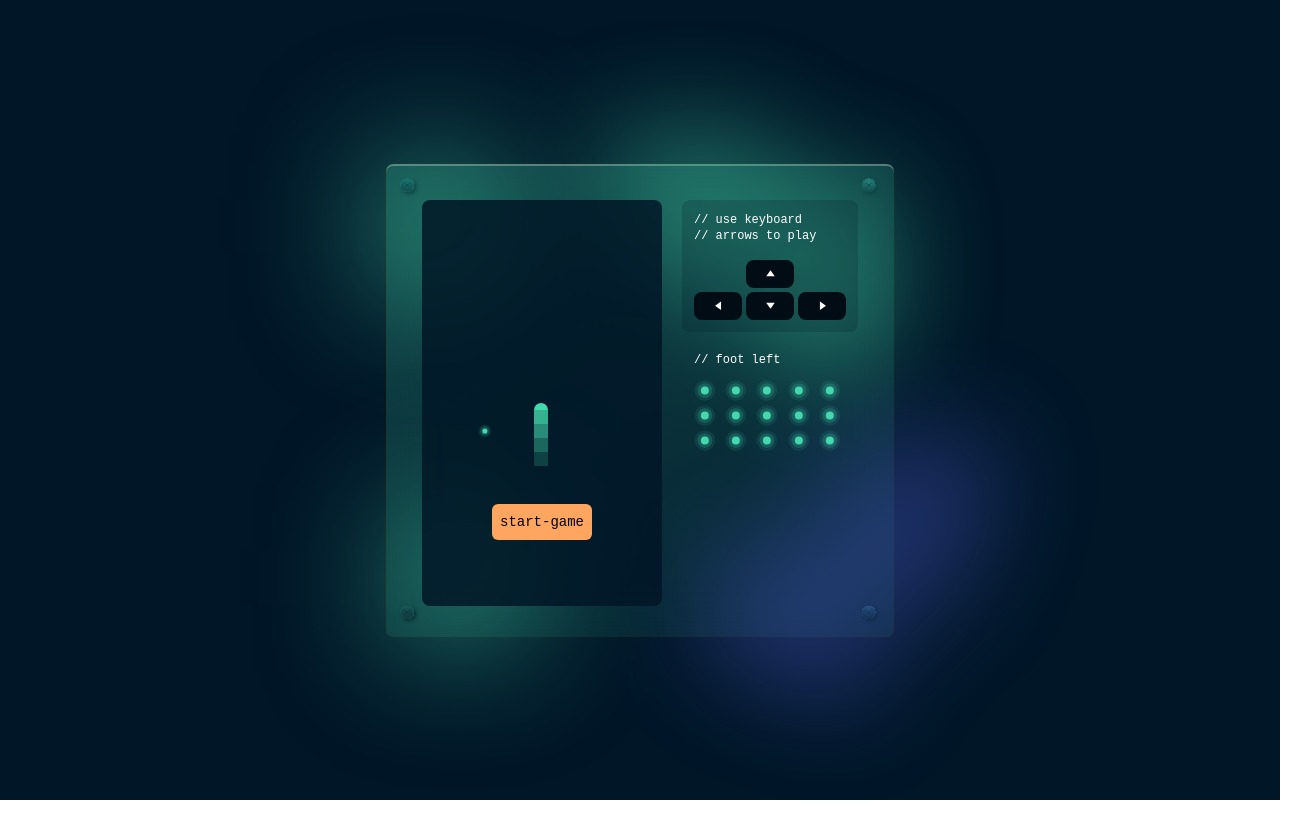
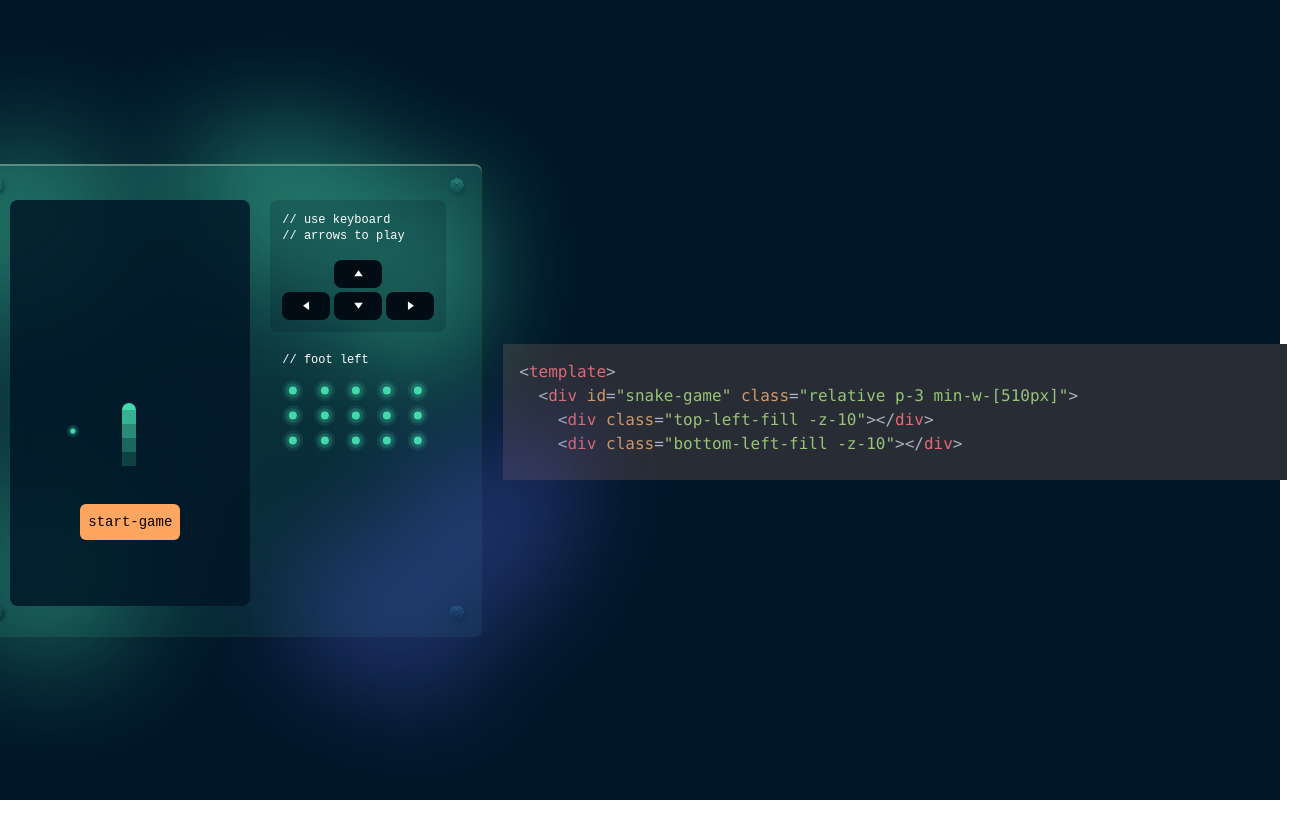
Before and after one commit to AbhiramKrishnaM/Snake-Game, a Vue app: page / in a window 1280 px wide. Shown: the whole page, 1307 px wide, since content can reach past the window. Built offline with nearby package versions, Linux system fonts and the light colour scheme.

Commit message:
code view

```diff
--- a/package.json
+++ b/package.json
@@ -9,6 +9,7 @@
     "preview": "vite preview"
   },
   "dependencies": {
+    "highlight.js": "^11.10.0",
     "vue": "^3.5.9"
   },
   "devDependencies": {
--- a/src/App.vue
+++ b/src/App.vue
@@ -1,11 +1,14 @@
 <template>
   <h1
-    class="text-7xl w-screen h-screen bg-theme-main text-white-gradient-01 flex items-center justify-center"
+    class="w-screen h-screen bg-theme-main text-white-gradient-01 flex items-center justify-center"
   >
     <SnakeGame />
+
+    <CodeSnippet />
   </h1>
 </template>
 
 <script setup>
 import SnakeGame from "./component/snakegame.vue";
+import CodeSnippet from "./component/code.vue";
 </script>
--- /dev/null
+++ b/src/component/code.vue
@@ -0,0 +1,50 @@
+<template>
+  <!-- Code block to display Vue.js code based on active section -->
+  <div class="p-5 rounded-lg">
+    <pre class="h-40 overflow-y-scroll">
+          <code ref="codeBlock" :class="languageClass"></code>
+        </pre>
+  </div>
+</template>
+
+<script setup>
+import { ref, watch, onMounted } from "vue";
+import hljs from "highlight.js/lib/core";
+import javascript from "highlight.js/lib/languages/javascript";
+import css from "highlight.js/lib/languages/css";
+import html from "highlight.js/lib/languages/xml";
+import "highlight.js/styles/atom-one-dark.css"; // CSS theme
+
+// Import raw code sections
+import templateCodeRaw from "./snakegame.vue?raw&lang=html";
+import scriptCodeRaw from "./snakegame.vue?raw&lang=js";
+import styleCodeRaw from "./snakegame.vue?raw&lang=css";
+
+// Register languages
+hljs.registerLanguage("javascript", javascript);
+hljs.registerLanguage("css", css);
+hljs.registerLanguage("html", html);
+
+const activeSection = ref("template");
+const codeBlock = ref(null);
+const languageClass = ref("html");
+
+watch(activeSection, (newSection) => {
+  if (newSection === "template") {
+    codeBlock.value.textContent = templateCodeRaw;
+    languageClass.value = "html";
+  } else if (newSection === "script") {
+    codeBlock.value.textContent = scriptCodeRaw;
+    languageClass.value = "javascript";
+  } else if (newSection === "style") {
+    codeBlock.value.textContent = styleCodeRaw;
+    languageClass.value = "css";
+  }
+  hljs.highlightBlock(codeBlock.value); // Apply syntax highlighting
+});
+
+onMounted(() => {
+  codeBlock.value.textContent = templateCodeRaw; // Default content
+  hljs.highlightBlock(codeBlock.value); // Apply syntax highlighting
+});
+</script>
--- a/vite.config.js
+++ b/vite.config.js
@@ -10,6 +10,10 @@ export default defineConfig({
     strictPort: true,
   },
 
+  optimizeDeps: {
+    include: ["highlight.js", "highlight.js/lib/core"],
+  },
+
   resolve: {
     alias: {
       "@": "/src",
```
Also changed, not shown: 1 other file (tests, documents, lock files or other folders).
